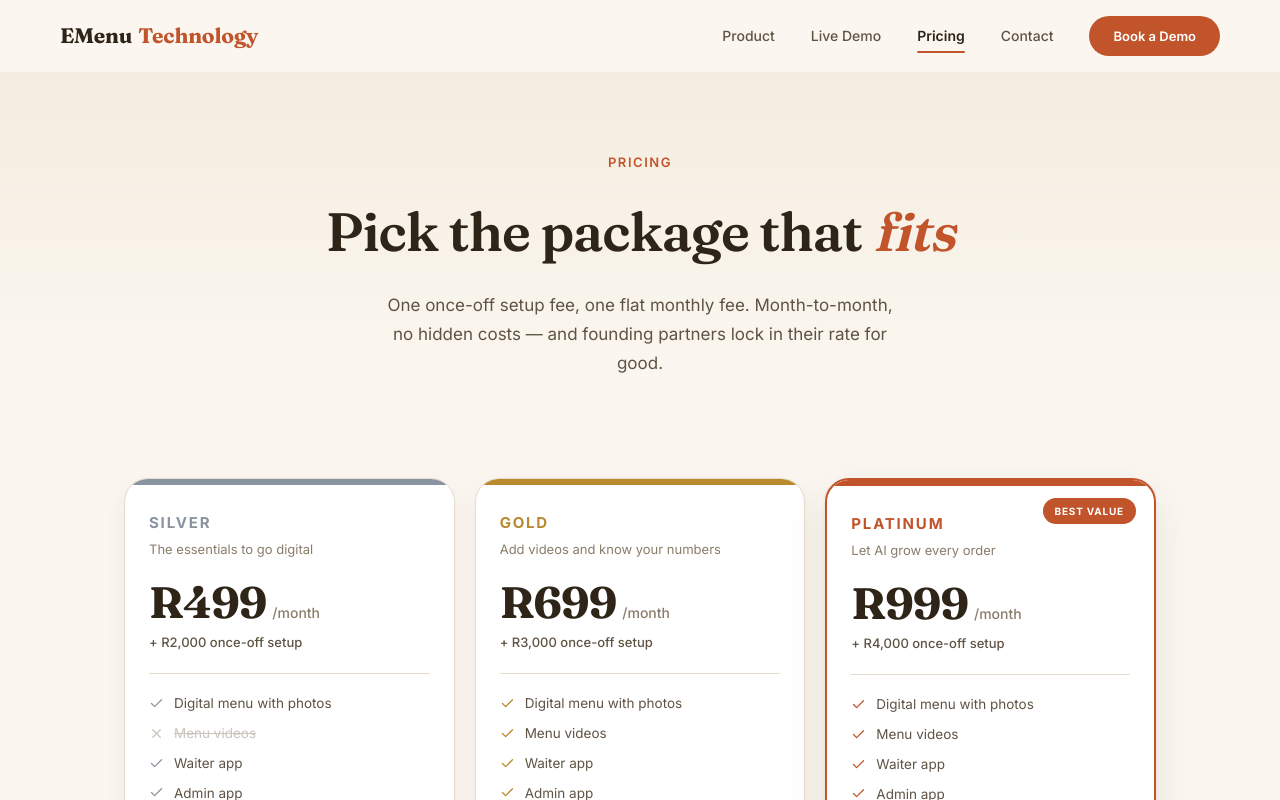
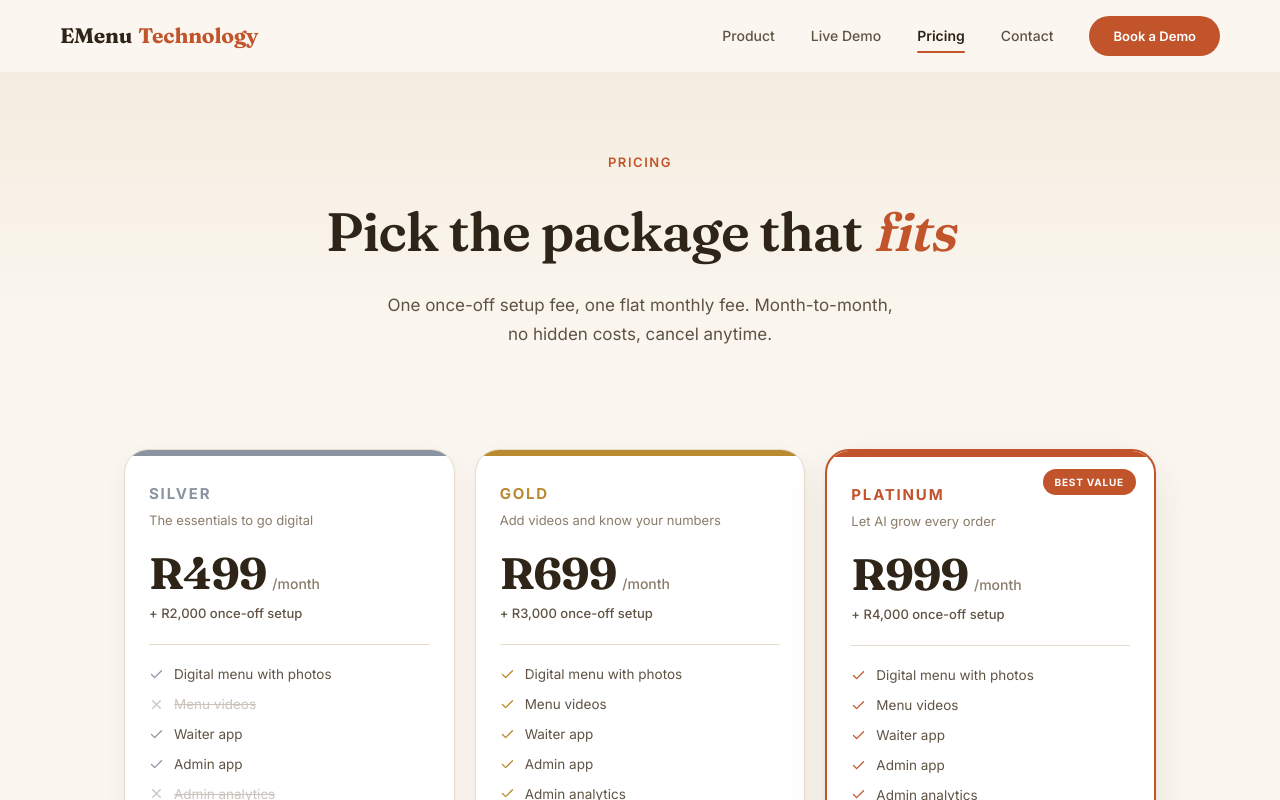
Before and after one commit to KingKj-13/EmenuTechnologies, a Next.js app: page /pricing in a window 1280 px wide. Shown: the top 800 px of the page. Built offline with nearby package versions, Linux system fonts and the light colour scheme.

Commit message:
Add files via upload

```diff
--- a/src/app/pricing/page.tsx
+++ b/src/app/pricing/page.tsx
@@ -48,7 +48,7 @@
             }}
           >
             One once-off setup fee, one flat monthly fee. Month-to-month, no
-            hidden costs — and founding partners lock in their rate for good.
+            hidden costs, cancel anytime.
           </p>
         </section>
 
```
